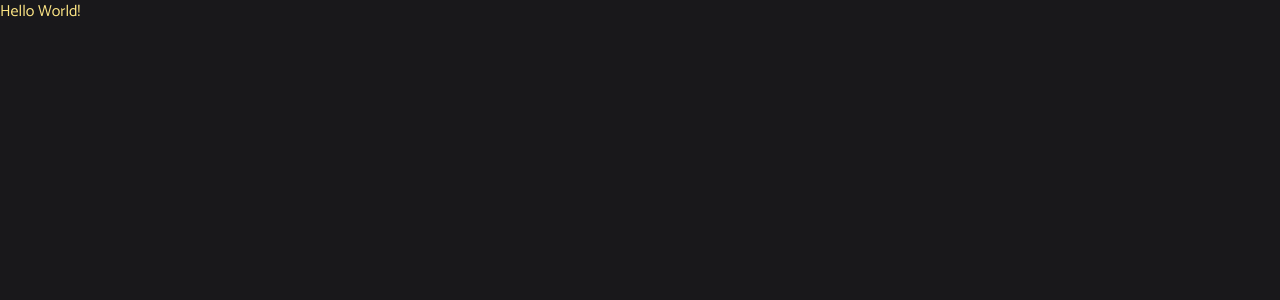
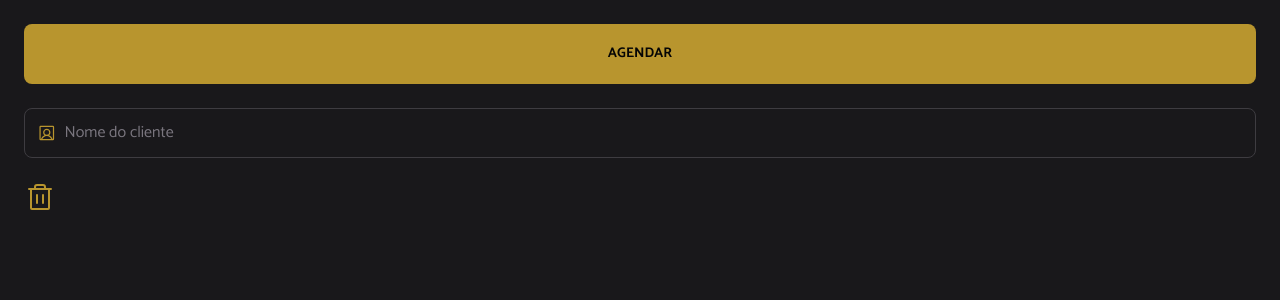
Before and after one commit to Murilo-Augusto/hair-day, a React (Vite) app: page / in a window 1280 px wide. Shown: the top 300 px of the page. Built offline with nearby package versions, Linux system fonts and the light colour scheme.

Commit message:
feat: implement Button, ButtonIcon, and TextInput components with styling and icon support

```diff
--- a/src/app.tsx
+++ b/src/app.tsx
@@ -1,3 +1,16 @@
+import { TrashIcon, UserSquareIcon } from "@phosphor-icons/react";
+import { Button } from "./components/button";
+import { ButtonIcon } from "./components/button-icon";
+import { TextInput } from "./components/text-input";
+
 export function App() {
-  return <div className="text-amber-200">Hello World!</div>
+  return (
+    <div className="flex min-h-screen flex-col gap-6 bg-gray-800 p-6">
+      <Button>AGENDAR</Button>
+
+      <TextInput icon={UserSquareIcon} placeholder="Nome do cliente" />
+
+      <ButtonIcon icon={TrashIcon} />
+    </div>
+  );
 }
--- /dev/null
+++ b/src/components/button-icon.tsx
@@ -0,0 +1,26 @@
+import type { Icon } from "@phosphor-icons/react";
+import { cn } from "@/utils/cn";
+
+interface ButtonIconProps extends React.ComponentProps<"button"> {
+  icon: Icon;
+}
+
+export function ButtonIcon({
+  type = "button",
+  className,
+  icon: Icon,
+  ...props
+}: ButtonIconProps) {
+  return (
+    <button
+      {...props}
+      type={type}
+      className={cn(
+        "w-fit cursor-pointer text-yellow outline-none transition-colors hover:text-yellow-dark focus:text-yellow-dark disabled:pointer-events-none disabled:opacity-30",
+        className,
+      )}
+    >
+      <Icon className="size-8" />
+    </button>
+  );
+}
--- /dev/null
+++ b/src/components/button.tsx
@@ -0,0 +1,16 @@
+import { cn } from "@/utils/cn"
+
+interface ButtonProps extends React.ComponentProps<"button"> {}
+
+export function Button({ type = "button", className, ...props }: ButtonProps) {
+  return (
+    <button
+      {...props}
+      type={type}
+      className={cn(
+        "inline-flex cursor-pointer items-center justify-center rounded-lg border-2 border-transparent bg-yellow px-6 py-4.5 font-bold text-gray-900 text-sm uppercase outline-none transition-colors hover:border-yellow-light focus:ring-2 focus:ring-yellow-light disabled:pointer-events-none disabled:opacity-30",
+        className,
+      )}
+    />
+  )
+}
--- /dev/null
+++ b/src/components/text-input.tsx
@@ -0,0 +1,34 @@
+import type { Icon } from "@phosphor-icons/react";
+import { cn } from "@/utils/cn";
+
+interface TextInputProps extends React.ComponentProps<"input"> {
+  icon?: Icon;
+}
+
+export function TextInput({
+  id,
+  className,
+  icon: Icon,
+  ...props
+}: TextInputProps) {
+  const textInputId = id || "text-input";
+
+  return (
+    <label
+      htmlFor={textInputId}
+      className="group flex cursor-text items-center gap-2 overflow-hidden rounded-lg border border-gray-500 p-3 transition-colors focus-within:border-yellow"
+    >
+      {Icon && <Icon className="size-5 text-yellow" />}
+
+      <input
+        {...props}
+        id={textInputId}
+        type="text"
+        className={cn(
+          "w-full text-base text-gray-200 outline-none placeholder:text-gray-400",
+          className,
+        )}
+      />
+    </label>
+  );
+}
```
